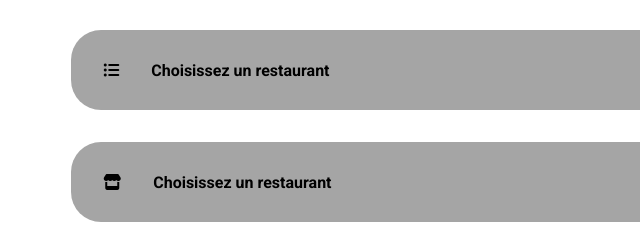
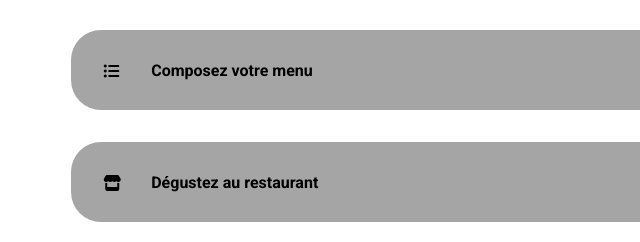
Before and after one commit to Soso-C/Ohmyfood_P3, a website: page index.html in a window 1280 px wide. Shown: the part 484-726 px from the top of the page, 0-640 px from the left. Drawn offline with Linux system fonts and the light colour scheme; a web font is replaced by a local one.

Commit message:
correction bug

```diff
--- a/index.html
+++ b/index.html
@@ -32,13 +32,13 @@
             <div class="heading__content">
                 <h1>Réservez le menu qui vous convient</h1>
                 <h3>Découvrez des restaurant d'exception, sélectionnés par nos soins.</h3>
-                <input type="button" value="Explorez nos restaurants" class="btn"></input>
+                <button type="submit" class="btn">Explorez nos restaurants</button>
             </div>
         </header>
         <!-- Fonctionnement -->
         <section class="fonc">
             <div class="fonc__title">
-                <h1>Fonctionnement</h1>
+                <h2>Fonctionnement</h2>
             </div>
             <div class="fonc__bloc">
                 <a href="#" class="fonc__element">
@@ -47,11 +47,11 @@
                 </a>
                 <a href="#" class="fonc__element">
                     <span class="fonc__element__icon"><i class="fas howto fa-list-ul"></i></span>
-                    <p class="fonc__element__subtitle">Choisissez un restaurant</p>
+                    <p class="fonc__element__subtitle">Composez votre menu</p>
                 </a>
                 <a href="#" class="fonc__element">
                     <span class="fonc__element__icon"><i class="fas howto fa-store"></i></span>
-                    <p class="fonc__element__subtitle">Choisissez un restaurant</p>
+                    <p class="fonc__element__subtitle">Dégustez au restaurant</p>
                 </a>
             </div>
         </section>
--- a/sass/main.scss
+++ b/sass/main.scss
@@ -76,6 +76,8 @@ a {
         margin: 0 auto;
         margin-bottom: 2em;
         &__icon {
+            height: 16px;
+            width: 16px;
             margin: 0 2em;
         }
         &__subtitle {
```
Also changed, not shown: public/css/style.css, 1 other file.
